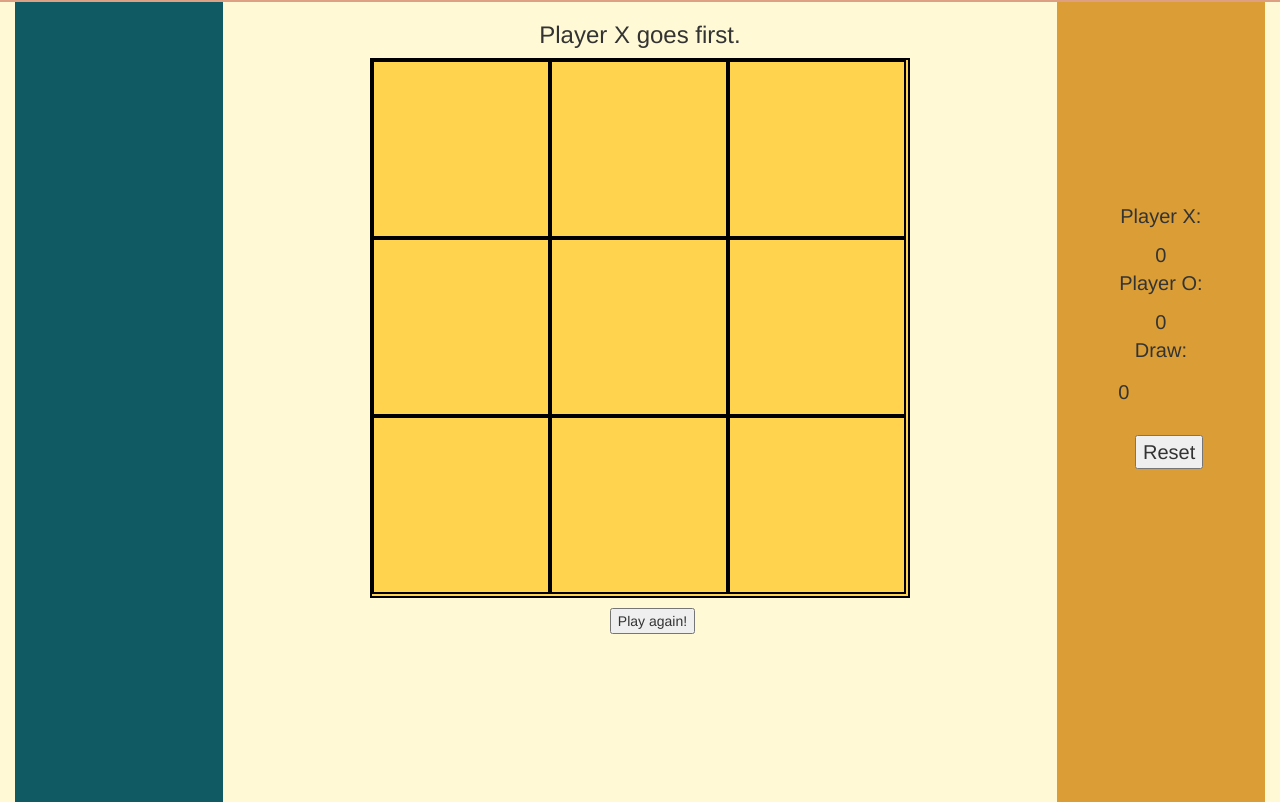
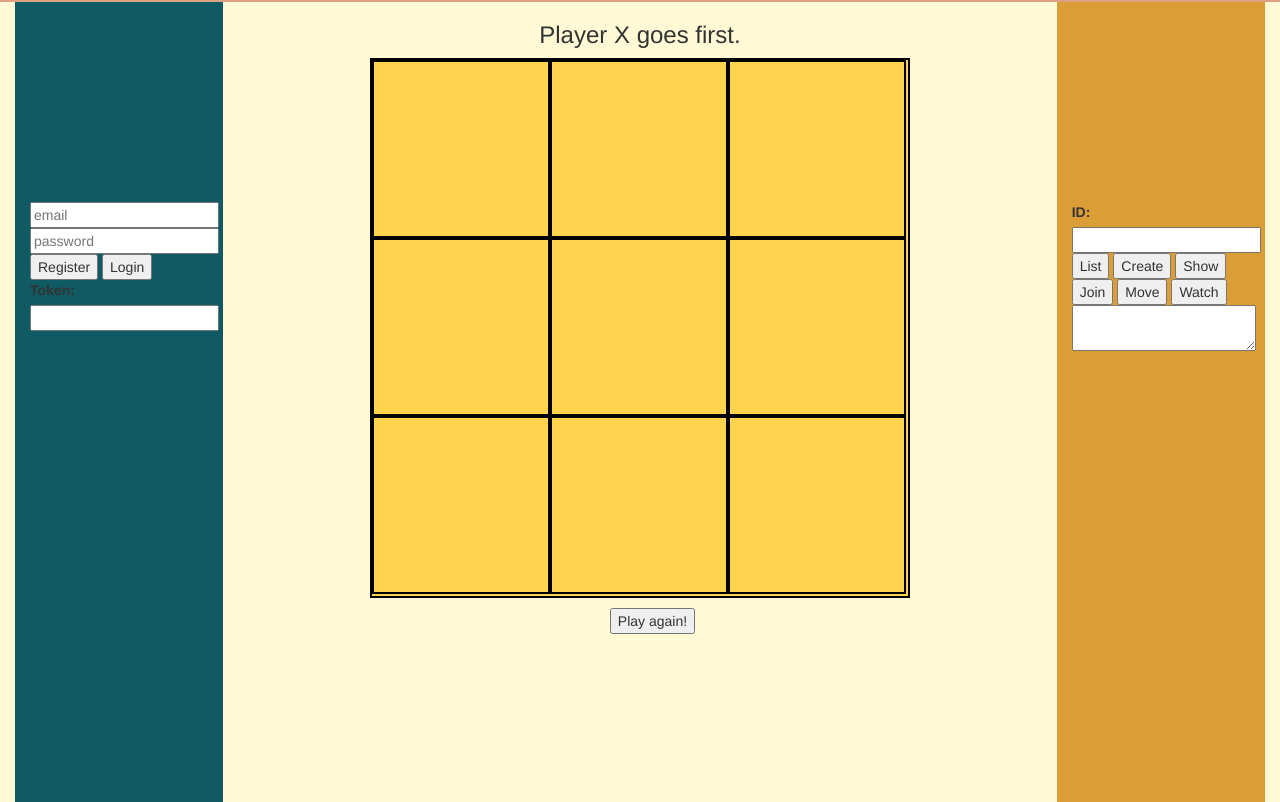
Before and after one commit to lparvinsmith/tic-tac-toe, a website: page index.html in a window 1280 px wide. Shown: the part 68-870 px from the top of the page. Drawn offline with nearby package versions, Linux system fonts and the light colour scheme.

Commit message:
adds ajax interaction buttons to html and removes scoreboard.

```diff
--- a/index.html
+++ b/index.html
@@ -12,6 +12,12 @@
   </nav>
   <div class="main container-fluid">
     <div class="left col-md-2 pull-left">
+      <input id="email" type="text" placeholder="email">
+      <input id="password" type="text" placeholder="password">
+      <input id="register" type="button" value="Register">
+      <input id="login" type="button" value="Login"><br>
+      <label for="token">Token:</label>
+      <input id="token" type="text"><br>
     </div>
     <div class="content col-md-8">
       <h3></h3>
@@ -29,11 +35,15 @@
       <button class="play-again">Play again!</button>
     </div>
     <div class="right col-md-2 pull-right">
-      <div class="score">
-        <p>Player X:</p><span id="xWins">0</span>
-        <p>Player O:</p><span id="oWins">0</span>
-        <p>Draw:</p><span id="draws">0</span>
-        <button class="reset">Reset</button>
+      <label for="id">ID:</label>
+      <input id="id" type="text">
+      <input id="list" type="button" value="List">
+      <input id="create" type="button" value="Create">
+      <input id="show" type="button" value="Show">
+      <input id="join" type="button" value="Join">
+      <input id="move" type="button" value="Move">
+      <input id="watch" type="button" value="Watch">
+      <textarea id="result"></textarea>
       </div>
     </div>
   </div>
--- a/style.css
+++ b/style.css
@@ -15,7 +15,7 @@
   background-color: rgba(219, 158, 54, 1);
   height: 800px;
   padding-top: 200px;
-  font-size: 20px;
+  /*font-size: 20px;*/
  }
  h1 {
   text-align: center;
```
